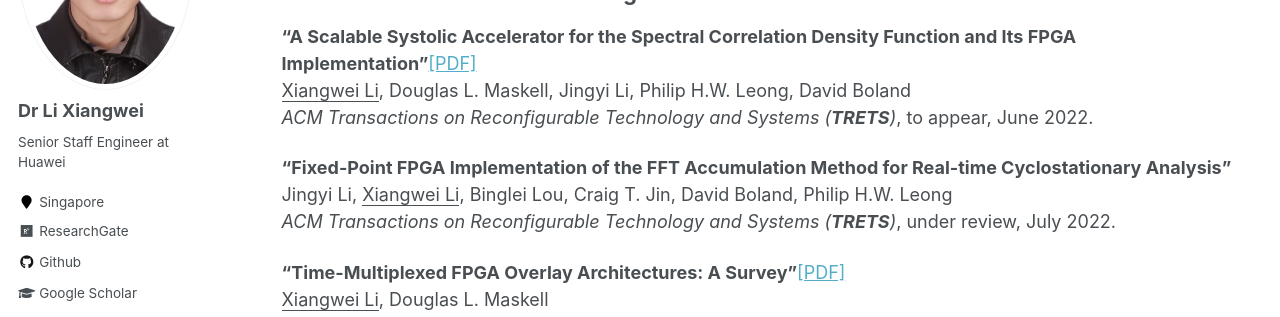
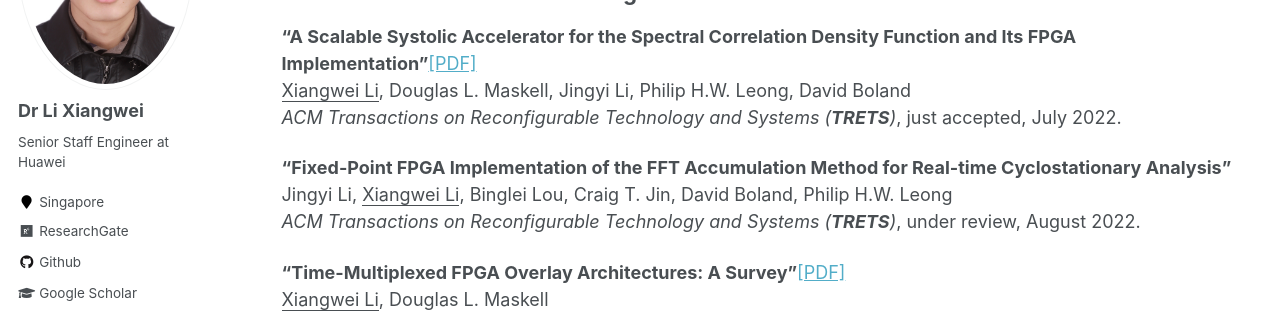
Before and after one commit to louislxw/louislxw.github.io, a Jekyll site: the page built from _publications/publications.md, in a window 1280 px wide and 900 px high, scrolled down 765 px. Shown: the part 195-512 px from the top of the window. Built offline with Jekyll 4.4.1, drawn with Linux system fonts in a browser that asks for light colours.

Commit message:
Minor corrections...

```diff
--- a/_publications/publications.md
+++ b/_publications/publications.md
@@ -37,11 +37,11 @@
 -------------------------------------------
 <strong>“A Scalable Systolic Accelerator for the Spectral Correlation Density Function and Its FPGA Implementation”</strong>[[PDF]](https://louislxw.github.io/files/TRETS2022.pdf)<br>
 <u>Xiangwei Li</u>, Douglas L. Maskell, Jingyi Li, Philip H.W. Leong, David Boland <br>
-<em>ACM Transactions on Reconfigurable Technology and Systems (<strong>TRETS</strong>)</em>, to appear, June 2022. <br>
+<em>ACM Transactions on Reconfigurable Technology and Systems (<strong>TRETS</strong>)</em>, just accepted, July 2022. <br>
 
 <strong>“Fixed-Point FPGA Implementation of the FFT Accumulation Method for Real-time Cyclostationary Analysis”</strong> <br>
 Jingyi Li, <u>Xiangwei Li</u>, Binglei Lou, Craig T. Jin, David Boland, Philip H.W. Leong <br>
-<em>ACM Transactions on Reconfigurable Technology and Systems (<strong>TRETS</strong>)</em>, under review, July 2022. <br>
+<em>ACM Transactions on Reconfigurable Technology and Systems (<strong>TRETS</strong>)</em>, under review, August 2022. <br>
 
 <strong>“Time-Multiplexed FPGA Overlay Architectures: A Survey”</strong>[[PDF]](https://louislxw.github.io/files/TODAES2019.pdf)<br>
 <u>Xiangwei Li</u>, Douglas L. Maskell <br>
```
Also changed, not shown: _pages/about.md (+1 -1 lines), 3 other files.
